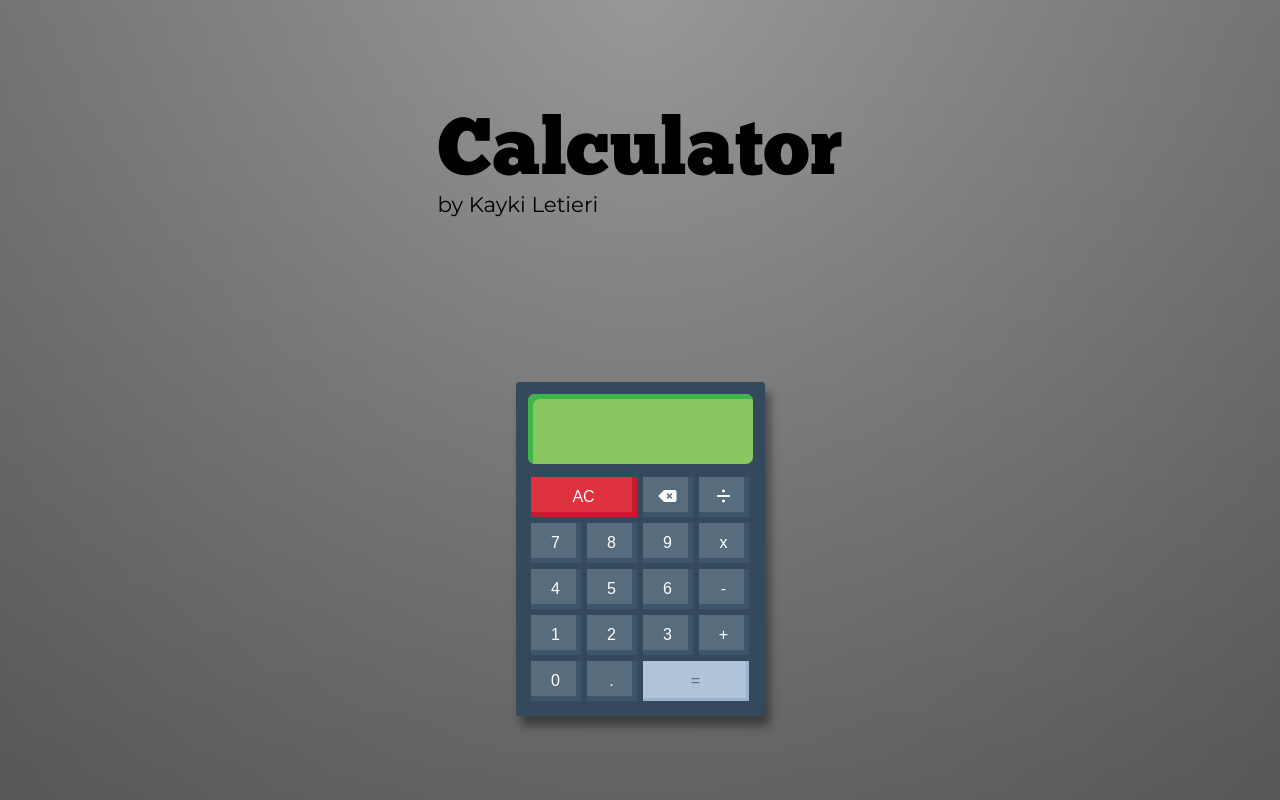
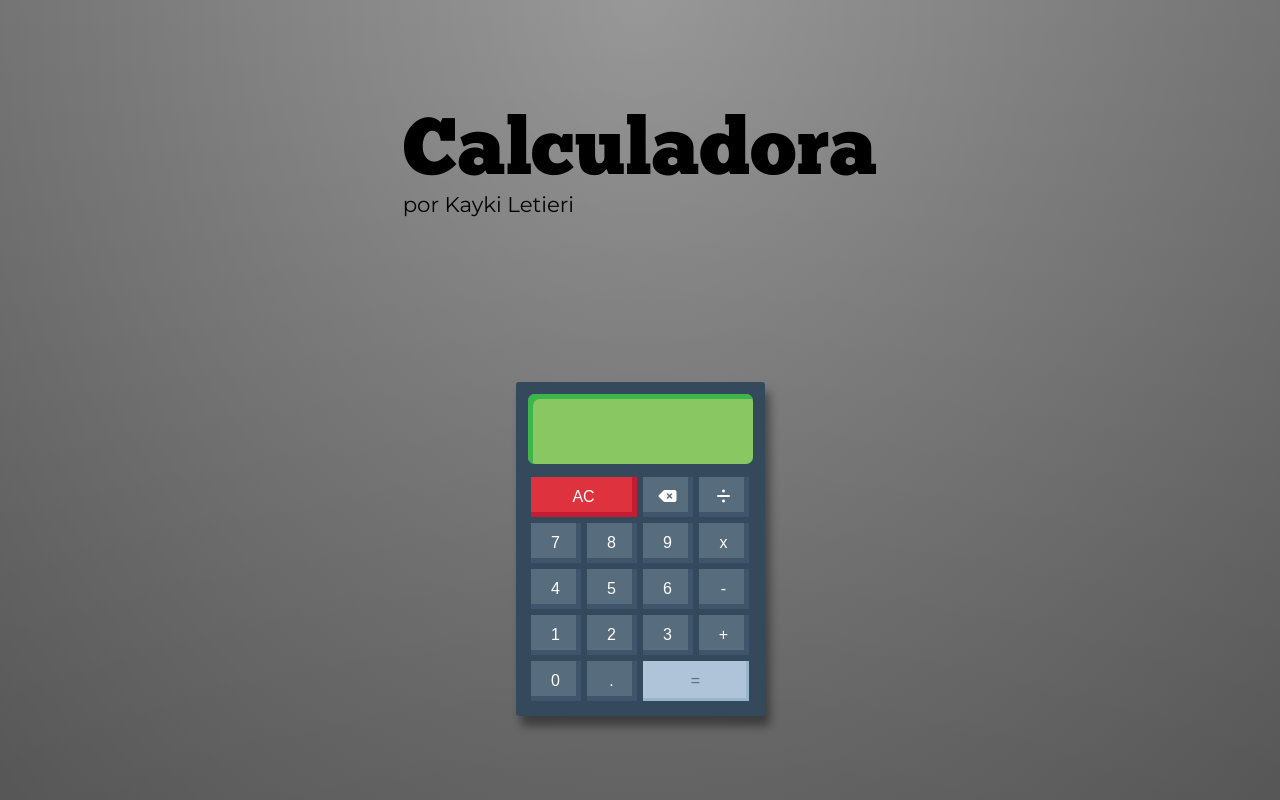
Before and after one commit to Kayki7/Calculadora, a plain HTML site: page index.html in a window 1280 px wide. Drawn offline with Linux system fonts and the light colour scheme.

Commit message:
Update index.html

```diff
--- a/index.html
+++ b/index.html
@@ -1,20 +1,20 @@
 <!DOCTYPE html>
-<html lang="en">
+<html lang="pt-BR">
 <head>
     <meta name="author" content="Kayki Letieri">
     <meta charset="UTF-8">
     <meta http-equiv="X-UA-Compatible" content="IE=edge">
     <meta name="viewport" content="width=device-width, initial-scale=1.0">
     <script src="https://kit.fontawesome.com/aff34075b0.js" crossorigin="anonymous"></script>
-    <title>Calculator</title>
+    <title>Calculadora</title>
     <link rel="stylesheet" href="reset.css">
     <link rel="stylesheet" href="style.css">
     <link rel="icon" type="image/x-icon" href="./images/icon.png">
 </head>
 <body>
     <div style="padding-top: 30px;">
-        <h1>Calculator</h1>
-        <p id="creditos" style="font-family: 'Montserrat', sans-serif; font-size: 16pt;">by Kayki Letieri</p>
+        <h1>Calculadora</h1>
+        <p id="creditos" style="font-family: 'Montserrat', sans-serif; font-size: 16pt;">por Kayki Letieri</p>
     </div>
 
     <div id="conteudo">
```
